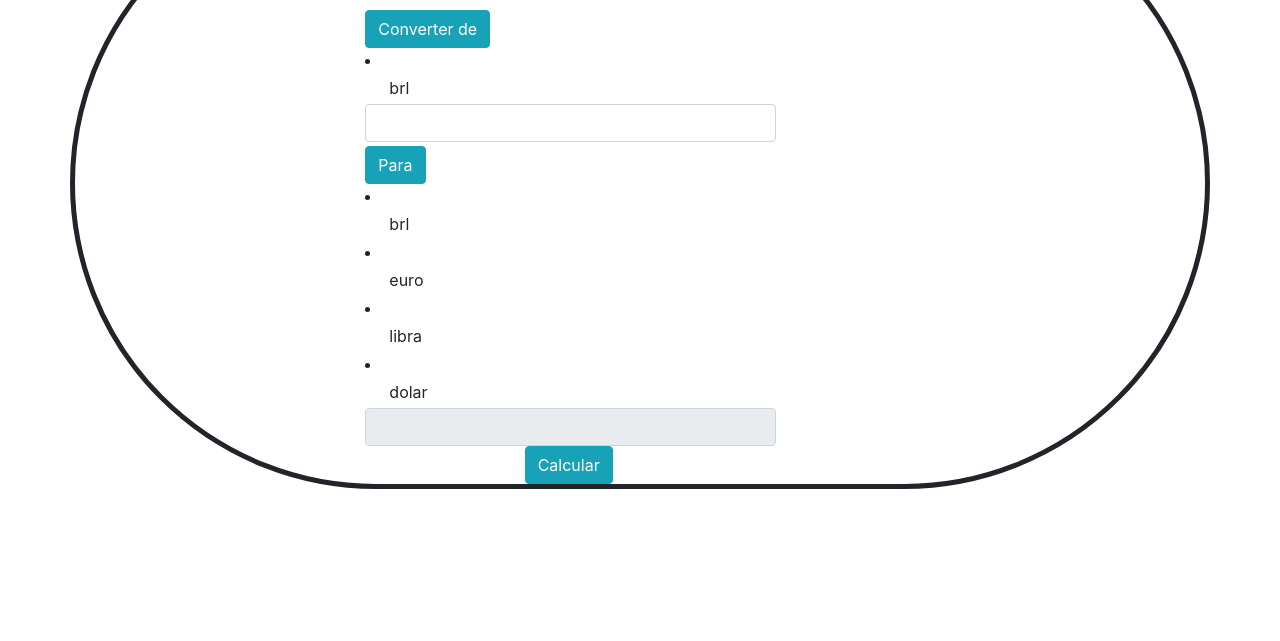
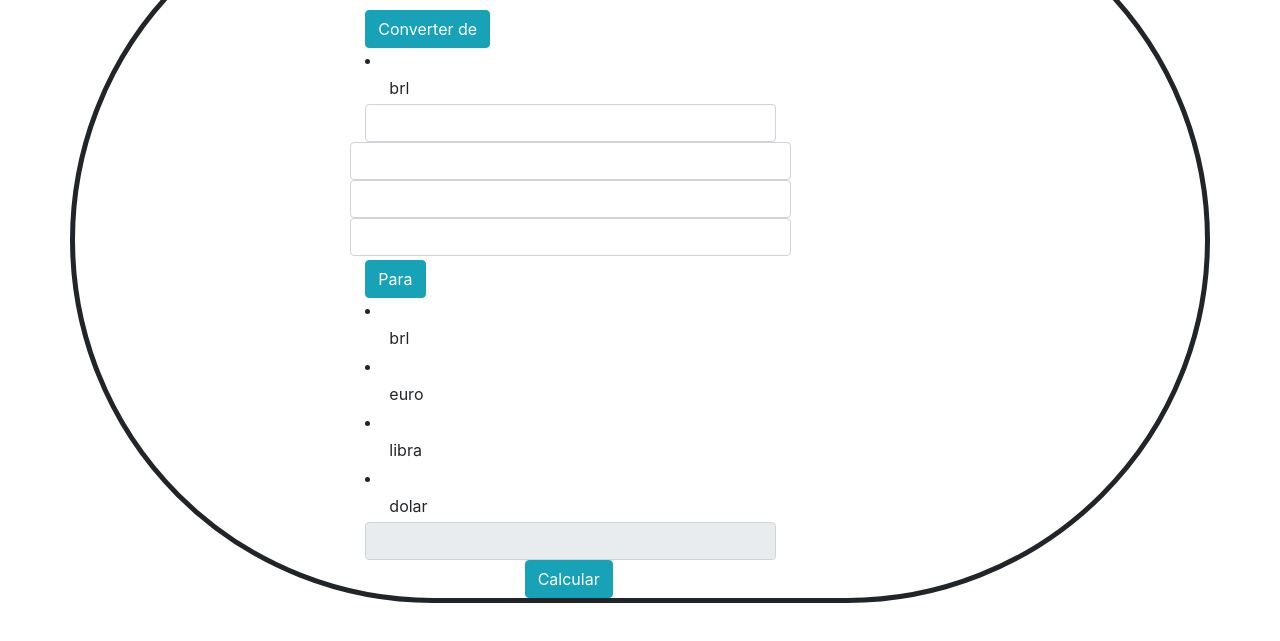
Before and after one commit to PedroHPrieto/conversor-moeda, a plain HTML site: page index.html in a window 1280 px wide. Shown: the part 143-784 px from the top of the page. Drawn offline with nearby package versions, Linux system fonts and the light colour scheme; files that its build step writes are made by us from their sources.

Commit message:
conversor-moeda

```diff
--- a/index.html
+++ b/index.html
@@ -34,10 +34,12 @@
               Converter de
             </button>
               <li><a class="dropdown-item" href="#" onclick="medidaUm('brl')">brl</a></li>
-
             <input id="valor" type="number" class="form-control" aria-label="Text input with dropdown button" />
           </div>
 
+          <input id="valor" type="number" class="form-control" aria-label="Text input with dropdown button" />
+          <input id="valor" type="number" class="form-control" aria-label="Text input with dropdown button" />
+          <input id="valor" type="number" class="form-control" aria-label="Text input with dropdown button" />
 
         </div>
       </div>
```
